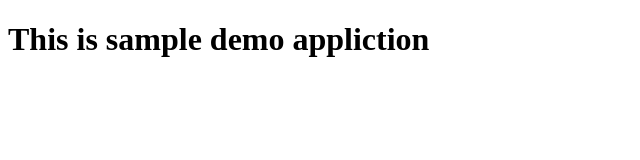
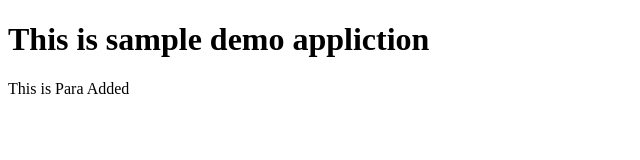
Before and after one commit to tallaramesh/GitSampleDemo, a plain HTML site: page index.html in a window 1280 px wide. Shown: the whole page, without its empty margins (0-640 px from the left). Drawn offline with Linux system fonts and the light colour scheme.

Commit message:
some data info is added

```diff
--- a/index.html
+++ b/index.html
@@ -8,5 +8,6 @@
 </head>
 <body>
     <h1>This is sample demo appliction</h1>
+    <p>This is Para Added </p>
 </body>
 </html>
```
